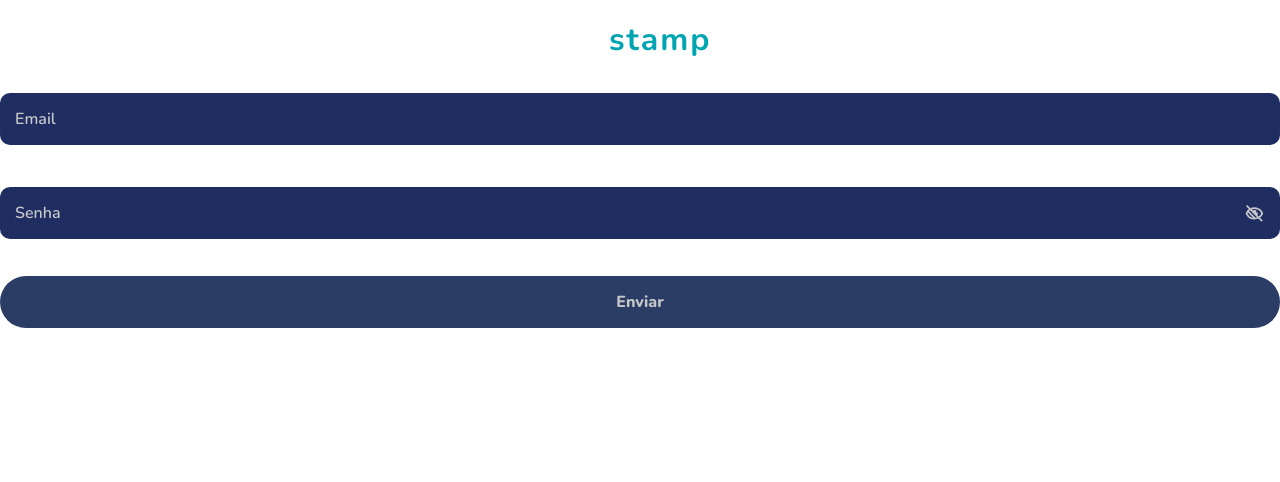
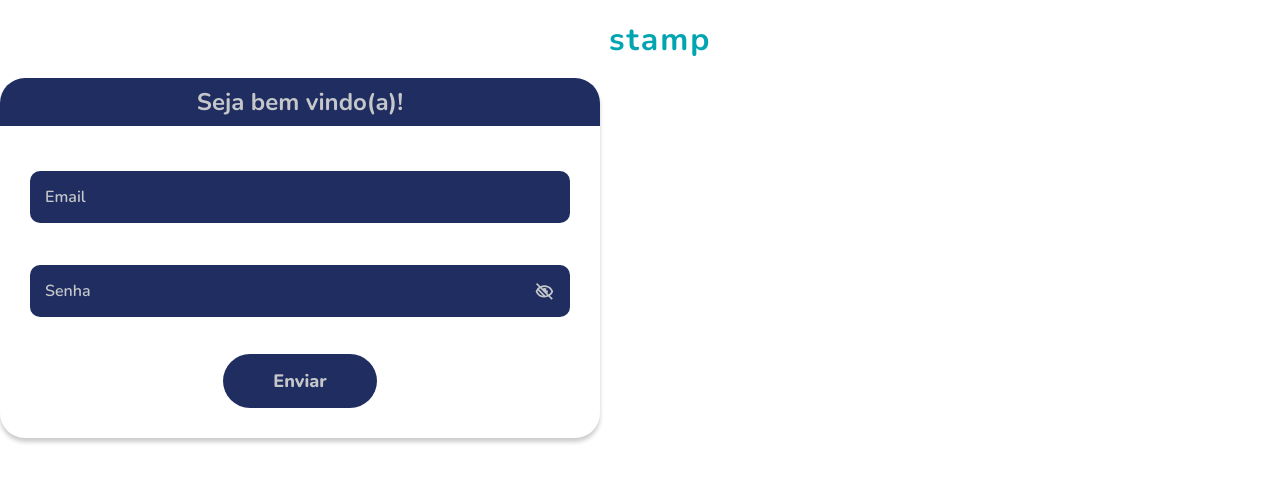
Before and after one commit to forgeTTimeTEAM/timestamp, a Next.js app: page / in a window 1280 px wide. Shown: the top 482 px of the page. Built offline with nearby package versions, Linux system fonts and the light colour scheme.

Commit message:
style: container form login

```diff
--- a/Context/UserContext/index.tsx
+++ b/Context/UserContext/index.tsx
@@ -14,6 +14,7 @@ function UserProvider({ children }: IUserProviderProps) {
 
   const changeTheme = () => {
     setThemeIsDark(!themeIsDark);
+    localStorage.setItem("@timestamp:themeDark", `${!themeIsDark}`);
   };
 
   const searchVideos = () => {
--- a/components/FormFields/Input/styles.ts
+++ b/components/FormFields/Input/styles.ts
@@ -10,8 +10,6 @@ interface IStyledContainer {
 }
 
 const StyledContainer = styled.div<IStyledContainer>`
-  color: #c5c7c9;
-
   height: calc(
     1rem + 32px
       ${({ hasLabel, hasError }) => {
--- a/components/FormFields/LoginForm/styles.ts
+++ b/components/FormFields/LoginForm/styles.ts
@@ -8,9 +8,11 @@ interface IStyledFormProps {
 const StyledForm = styled.form<IStyledFormProps>`
   display: flex;
   flex-direction: column;
+  align-items: center;
   gap: 20px;
 
   & > div {
+    width: 100%;
     display: flex;
     flex-direction: column;
     gap: 10px;
@@ -24,12 +26,11 @@ const StyledForm = styled.form<IStyledFormProps>`
   }
 
   & > button {
-    background-color: ${({ theme }) => theme.fill};
-    color: ${({ theme }) => theme.form.font_submit};
-
+    background-color: ${({ theme }) => theme.form.bg_input};
     padding: 15px 50px;
     border-radius: 3.125rem;
 
+    font-size: 1.125rem;
     font-weight: 800;
   }
 `;
--- a/pages/index.tsx
+++ b/pages/index.tsx
@@ -3,10 +3,11 @@ import Head from "next/head";
 import LoginForm from "../components/FormFields/LoginForm";
 
 import Header from "../components/Header";
+import { StyledLoginPage } from "../styles/loginPage";
 
 const Home: NextPage = () => {
   return (
-    <div>
+    <StyledLoginPage>
       <Head>
         <title>timestamp</title>
         <meta name="description" content="Generated by create next app" />
@@ -14,9 +15,10 @@ const Home: NextPage = () => {
       </Head>
       <Header />
       <main>
+        <h3>Seja bem vindo(a)!</h3>
         <LoginForm />
       </main>
-    </div>
+    </StyledLoginPage>
   );
 };
 
--- /dev/null
+++ b/styles/loginPage.ts
@@ -0,0 +1,36 @@
+import styled from "styled-components";
+import { ITheme } from "./theme/interface";
+
+interface IStyledLoginPageProps {
+  theme: ITheme;
+}
+
+const StyledLoginPage = styled.div`
+  color: #c5c7c9;
+
+  main {
+    width: 100%;
+    max-width: 600px;
+    border-radius: 25px;
+    overflow: hidden;
+    box-shadow: 0px 4px 4px rgba(0, 0, 0, 0.2);
+
+    h3 {
+      background-color: ${({ theme }) => theme.form.bg_input};
+      height: 3rem;
+
+      display: flex;
+      align-items: center;
+      justify-content: center;
+
+      font-size: 1.5rem;
+      font-weight: 700;
+    }
+
+    form {
+      padding: 30px;
+    }
+  }
+`;
+
+export { StyledLoginPage };
--- a/styles/theme/index.ts
+++ b/styles/theme/index.ts
@@ -14,8 +14,7 @@ export const light: ITheme = {
   transparent_gray: "rgba( 0 , 0 , 0  , 0.25) ",
 
   form: {
-    bg_input: "#203D80",
-    font_submit: "#212529",
+    bg_input: "rgb(35, 42, 67)",
   },
 
   dashboard: {
@@ -52,8 +51,7 @@ export const dark: ITheme = {
   transparent_gray: "rgba( 0 , 0 , 0  , 0.25) ",
 
   form: {
-    bg_input: "#1F2D61",
-    font_submit: "#c5c7c9",
+    bg_input: "rgb(31, 45, 97)",
   },
 
   dashboard: {
```
